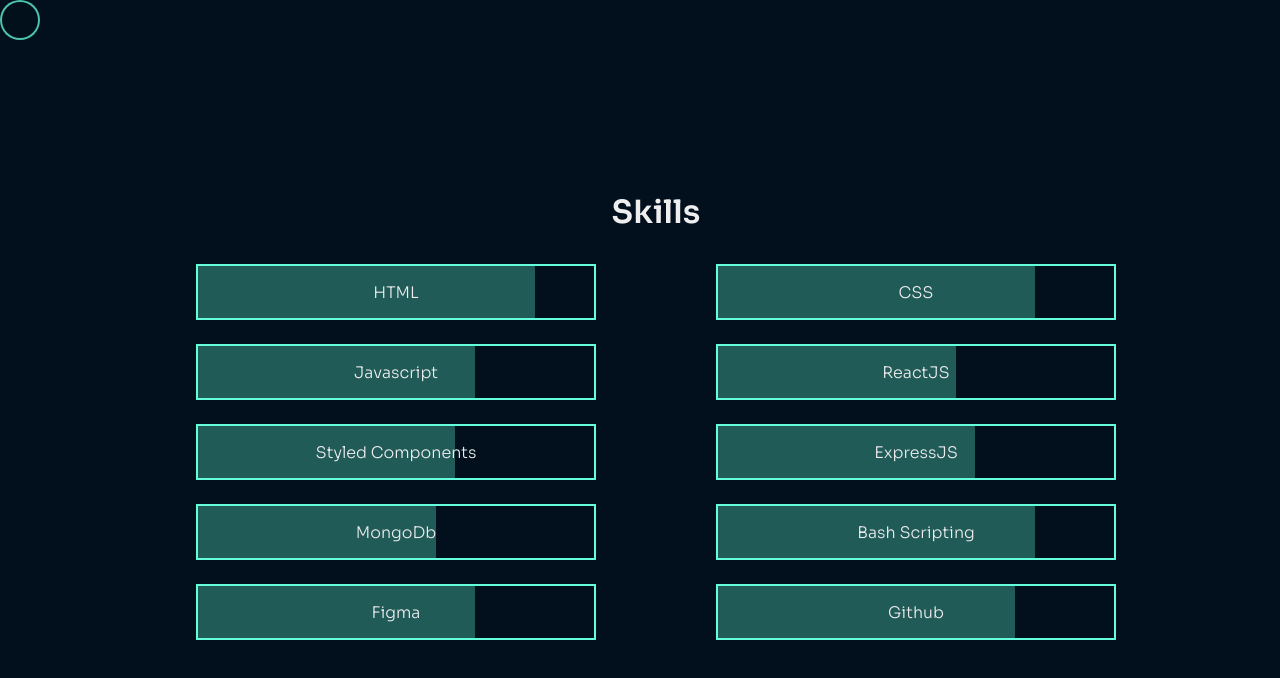
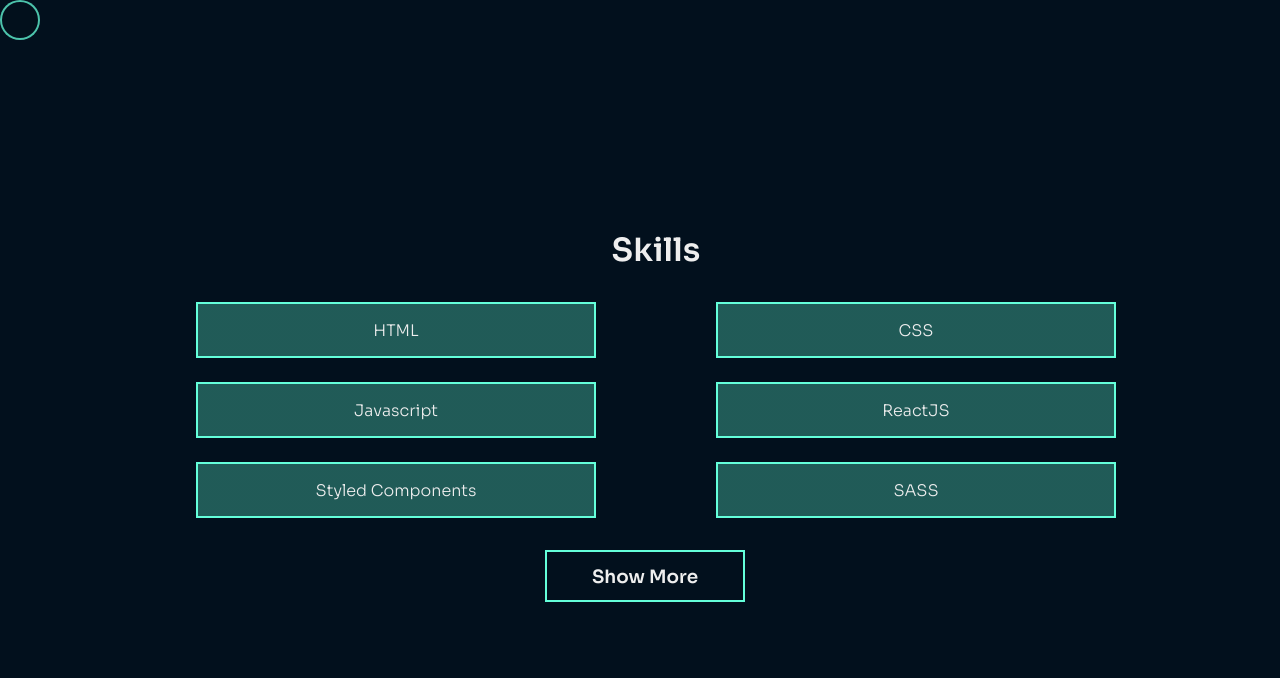
Before and after one commit to nparashar150/Personal-Portfolio, a React (Create React App) app: page /skills in a window 1280 px wide. Shown: the top 678 px of the page. Built offline with nearby package versions, Linux system fonts and the light colour scheme; what react-animations would draw is missing.

Commit message:
Truncate Skills and added Show More button

```diff
--- a/src/components/Shared/Button/Button.jsx
+++ b/src/components/Shared/Button/Button.jsx
@@ -31,8 +31,8 @@
     position: absolute;
     border: 2px solid ${primary};
     transition: 0.375s all ease-in-out;
-    z-index: 1;
-    cursor: pointer;
+    /* z-index: 1; */
+    /* cursor: pointer; */
   }
 
   &::before {
--- a/src/components/Skills/Skills.jsx
+++ b/src/components/Skills/Skills.jsx
@@ -1,24 +1,36 @@
-import { useState, useEffect } from "react";
+import { useState, useEffect, useCallback } from "react";
 import {
   SkillsSectionWrapper,
   SkillsWrapper,
   SkillName,
   SkillsFilter,
   SkillsHeading,
+  Button,
+  ButtonWrapper,
 } from "./SkillsElements";
-
 import SkillsData from "./SkillsData.json";
 import Fade from "react-reveal/Fade";
 
 const Skills = (props) => {
   let [skillsInfo, setSkillsInfo] = useState([]);
-  const getSkillsInfo = async () => {
-    setSkillsInfo(await SkillsData.data);
+  let [listSkills, setListSkills] = useState(6);
+  let [button, setButton] = useState(true);
+
+  const showMoreItems = () => {
+    if (SkillsData.data.length > listSkills) {
+      setListSkills(listSkills + listSkills);
+    }
   };
+
+  const getSkillsInfo = useCallback(async () => {
+    SkillsData.data.length <= listSkills && setButton(false);
+    const SkillsShown = SkillsData.data.slice(0, listSkills);
+    await setSkillsInfo(SkillsShown);
+  }, [listSkills]);
 
   useEffect(() => {
     getSkillsInfo();
-  }, []);
+  }, [getSkillsInfo]);
 
   return (
     <>
@@ -40,6 +52,11 @@
             );
           })}
         </SkillsWrapper>
+        <ButtonWrapper>
+            {button && (
+              <Button onClick={() => showMoreItems()}>Show More</Button>
+            )}
+          </ButtonWrapper>
       </SkillsSectionWrapper>
     </>
   );
--- a/src/components/Skills/SkillsData.json
+++ b/src/components/Skills/SkillsData.json
@@ -1,54 +1,64 @@
 {
-  "data": {
-    "1": {
+  "data": [
+    {
       "name": "HTML",
-      "percentage": "85%",
-      "left": "15%"
+      "percentage": "100%",
+      "left": "0%"
     },
-    "2": {
+    {
       "name": "CSS",
-      "percentage": "80%",
-      "left": "20%"
+      "percentage": "100%",
+      "left": "0%"
     },
-    "3": {
+    {
       "name": "Javascript",
-      "percentage": "70%",
-      "left": "30%"
+      "percentage": "100%",
+      "left": "0%"
     },
-    "4": {
+    {
       "name": "ReactJS",
-      "percentage": "60%",
-      "left": "40%"
+      "percentage": "100%",
+      "left": "0%"
     },
-    "5": {
+    {
       "name": "Styled Components",
-      "percentage": "65%",
-      "left": "35%"
+      "percentage": "100%",
+      "left": "0%"
     },
-    "6": {
+    {
+      "name": "SASS",
+      "percentage": "100%",
+      "left": "0%"
+    },
+    {
       "name": "ExpressJS",
-      "percentage": "65%",
-      "left": "35%"
+      "percentage": "100%",
+      "left": "0%"
     },
-    "7": {
+    {
       "name": "MongoDb",
-      "percentage": "60%",
-      "left": "40%"
+      "percentage": "100%",
+      "left": "0%"
     },
-    "8": {
+    {
       "name": "Bash Scripting",
-      "percentage": "80%",
-      "left": "20%"
+      "percentage": "100%",
+      "left": "0%"
     },
-    "9": {
+    {
+      "name": "Github",
+      "percentage": "100%",
+      "left": "0%"
+    },
+    {
       "name": "Figma",
-      "percentage": "70%",
-      "left": "30%"
+      "percentage": "100%",
+      "left": "0%"
     },
-    "10": {
-      "name": "Github",
-      "percentage": "75%",
-      "left": "20%"
+    {
+      "name": "Postman",
+      "percentage": "100%",
+      "left": "0%"
     }
-  }
+  ]
 }
--- a/src/components/Skills/SkillsElements.jsx
+++ b/src/components/Skills/SkillsElements.jsx
@@ -61,10 +61,10 @@
   &:hover,
   &:focus {
     background: linear-gradient(
-    90deg,
-    ${primary + "75"} ${(props) => props.width},
-    transparent ${(props) => props.widthLeft}
-  );
+      90deg,
+      ${primary + "75"} ${(props) => props.width},
+      transparent ${(props) => props.widthLeft}
+    );
   }
 `;
 
@@ -82,3 +82,27 @@
     margin-left: 2rem;
   }
 `;
+
+export const Button = styled.button`
+  font-family: Sora-SemiBold;
+  font-weight: 600;
+  font-size: 1.15rem;
+  height: 30px;
+  width: 200px;
+  margin-left: 10px;
+  display: flex;
+  justify-content: center;
+  align-items: center;
+  padding: 1.5rem 0.5rem;
+  border: 2px solid ${primary};
+  color: ${secondary};
+  background-color: transparent;
+  transition: 0.375s all ease-in-out;
+`;
+
+export const ButtonWrapper = styled.div`
+  display: flex;
+  justify-content: center;
+  align-items: center;
+  padding: 2rem 0 0 0;
+`;
```
